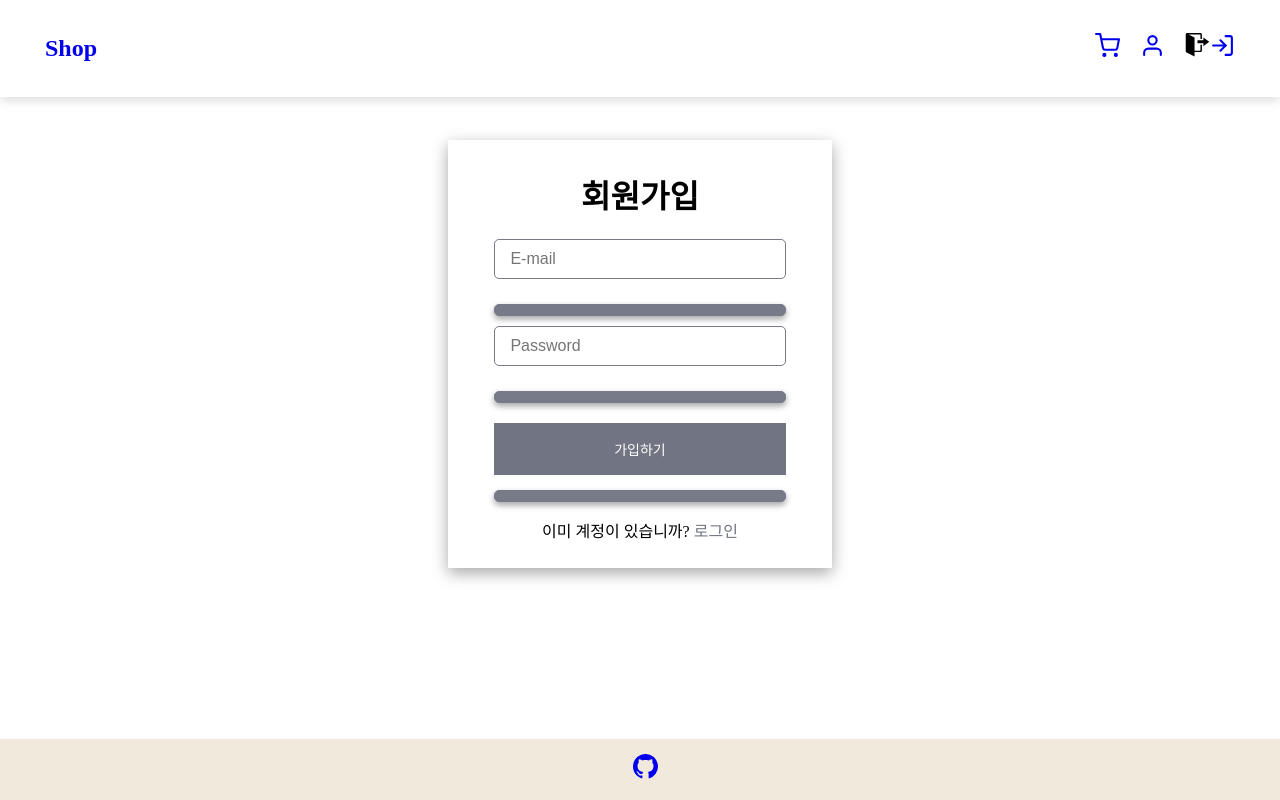
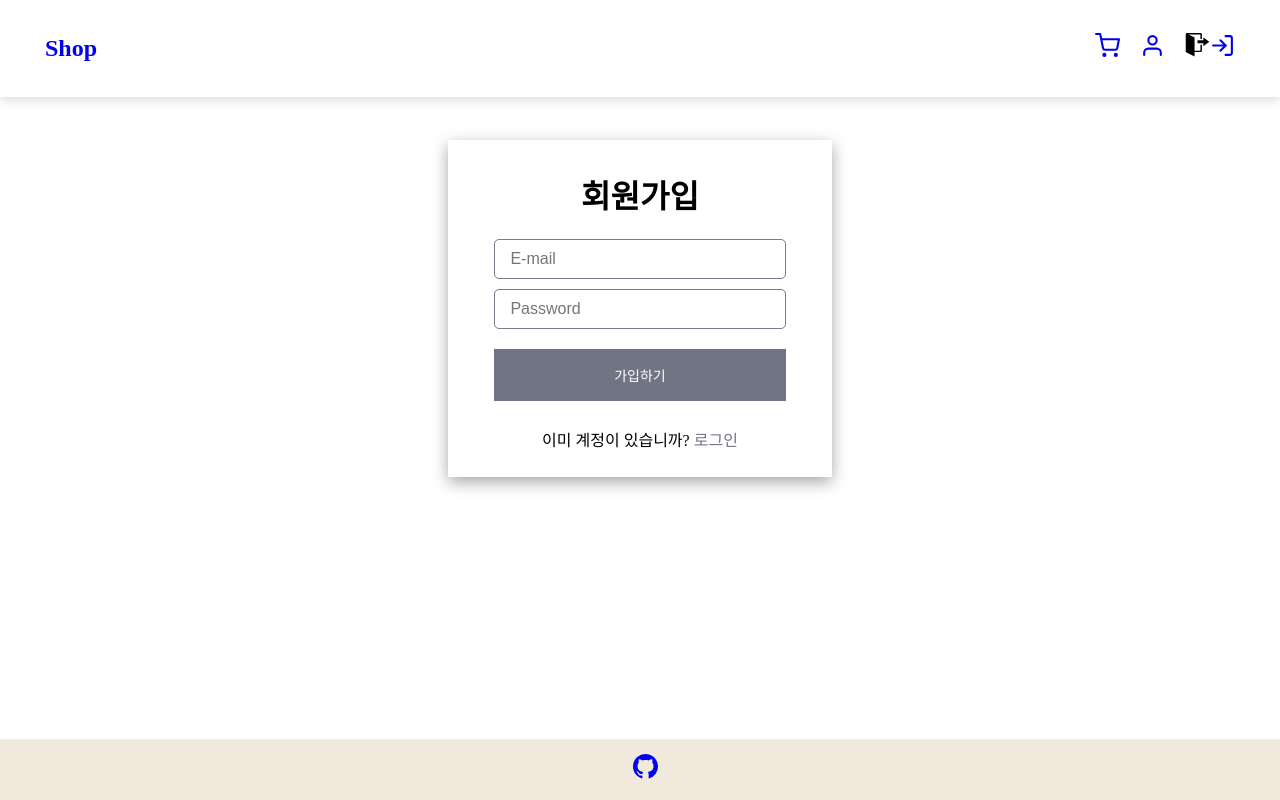
Before and after one commit to hyemin12/react-vite-shop-app, a React (Vite) app: page /register in a window 1280 px wide. Built offline with nearby package versions, Linux system fonts and the light colour scheme.

Commit message:
feat: useForm 사용해서 이메일, 비밀번호 유효성 검사 및 전송 기능

```diff
--- a/src/components/form/Form.jsx
+++ b/src/components/form/Form.jsx
@@ -1,22 +1,64 @@
 import React from "react";
+import { useForm } from "react-hook-form";
 import styles from "./Form.module.scss";
 
 const Form = ({ title }) => {
+  const {
+    register,
+    handleSubmit,
+    reset,
+    formState: { errors },
+  } = useForm({ mode: "onChange" });
+
+  const onSubmit = ({ email, password }) => {
+    console.log({ email, password });
+  };
+  console.log(errors);
+  //   유효성
+  const userEmail = {
+    required: "이메일은 필수 입력입니다",
+    pattern: {
+      value:
+        /^[a-zA-Z0-9.!#$%&'*+/=?^_`{|}~-]+@[a-zA-Z0-9-]+(?:\.[a-zA-Z0-9-]+)*$/,
+      message: "올바른 이메일 형식이 아닙니다.",
+    },
+  };
+  const userPassword = {
+    required: "비밀번호는 필수 입력입니다",
+    minLength: {
+      value: 6,
+      message: "최소 6자입니다.",
+    },
+    pattern: {
+      value: /^(?=.*\d)(?=.*[a-z])(?=.*[!@#])[\da-zA-Z!@#]{8,}$/,
+      message:
+        "소문자, 숫자, 특수문자를 각 하나 포함한 8자리 이상이여야 합니다.",
+    },
+  };
   return (
-    <form className={styles.form}>
+    <form onSubmit={handleSubmit(onSubmit)} className={styles.form}>
       <div>
-        <input type="email" placeholder="E-mail" />
-      </div>
-      <div>
-        <span className={styles.form_error}></span>
+        <input
+          type="email"
+          placeholder="E-mail"
+          {...register("email", userEmail)}
+        />
+        {errors?.email && (
+          <span className={styles.form_error}>{errors?.email.message}</span>
+        )}
       </div>
 
       <div>
-        <input type="password" placeholder="Password" />
+        <input
+          type="password"
+          placeholder="Password"
+          {...register("password", userPassword)}
+        />
+        {errors?.password && (
+          <span className={styles.form_error}>{errors?.password.message}</span>
+        )}
       </div>
-      <div>
-        <span className={styles.form_error}></span>
-      </div>
+
       <button type="submit">{title}</button>
       <span className={styles.form_error}></span>
     </form>
--- a/src/components/form/Form.module.scss
+++ b/src/components/form/Form.module.scss
@@ -49,12 +49,7 @@
   position: relative;
   display: block;
   width: 80%;
-  margin-top: 15px;
   padding: 5px;
-  color: #fff;
+  color: var(--danger-color);
   font-size: 13px;
-  background: var(--second-color);
-  border: 1px solid var(--second-color);
-  border-radius: 5px;
-  box-shadow: rgb(0 0 0 / 16%) 0 3px 6px, rgb(0 0 0 / 23%) 0 3px 6px;
 }
--- a/src/global.scss
+++ b/src/global.scss
@@ -1,6 +1,12 @@
 :root {
   --main-color: #717482;
   --second-color: #767a89;
+  --danger-color: #dc3545;
+  --primary-color: #007bff;
+  --warning-color: #ffc107;
+  --success-color: #28a745;
+  --dark-color: 343a40;
+  --ligth-color: #f8f9fa;
 }
 
 body {
```
